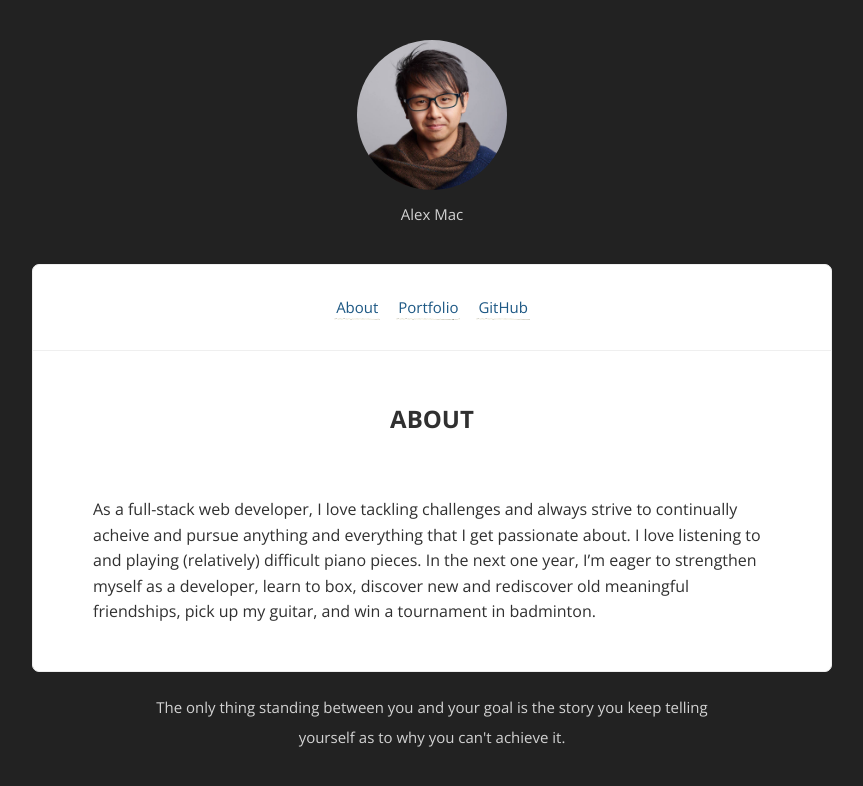
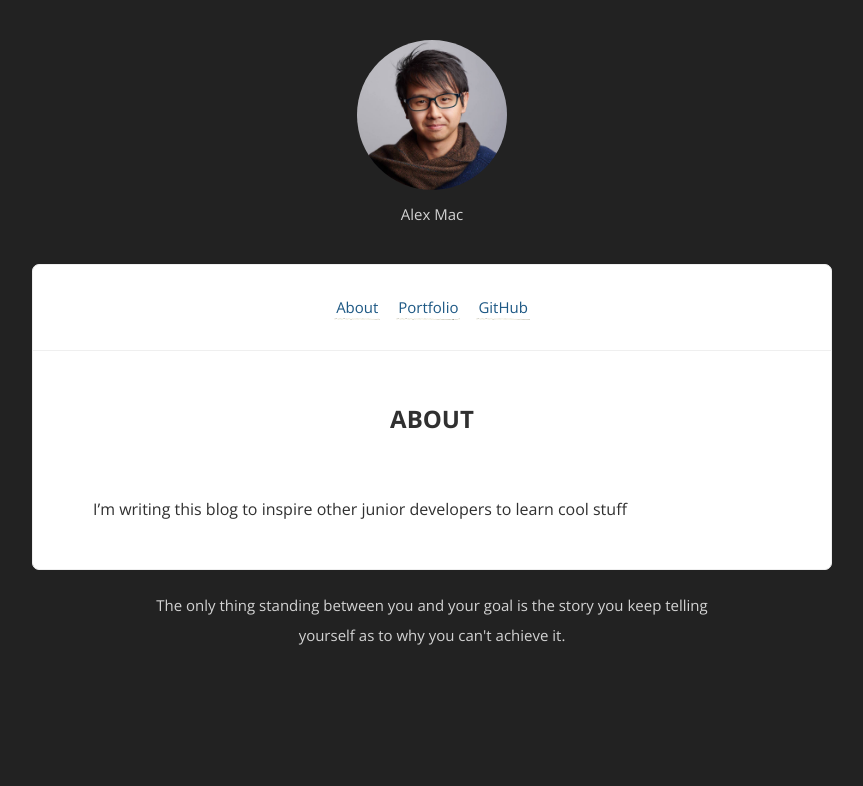
Before and after one commit to alex-mac/blog, a Jekyll site: the page built from about.md, in a window 1280 px wide. Shown: the top 786 px of the page, without its empty margins (208-1071 px from the left). Built offline with Jekyll 4.4.1, drawn with Linux system fonts in a browser that asks for light colours; comment, search, counter and statistics services are not loaded.

```diff
--- a/about.md
+++ b/about.md
@@ -3,4 +3,4 @@ layout: page
 title: About
 ---
 
-As a full-stack web developer, I love tackling challenges and always strive to continually acheive and pursue anything and everything that I get passionate about. I love listening to and playing (relatively) difficult piano pieces. In the next one year, I'm eager to strengthen myself as a developer, learn to box, discover new and rediscover old meaningful friendships, pick up my guitar, and win a tournament in badminton.
+I'm writing this blog to inspire other junior developers to learn cool stuff
```
Also changed, not shown: 1 other file.
